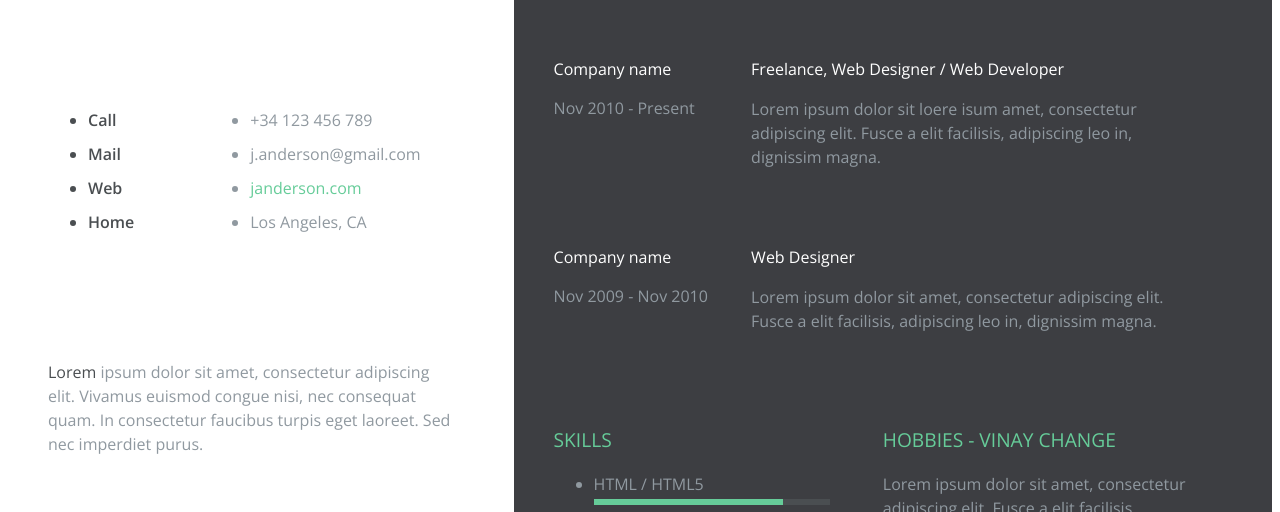
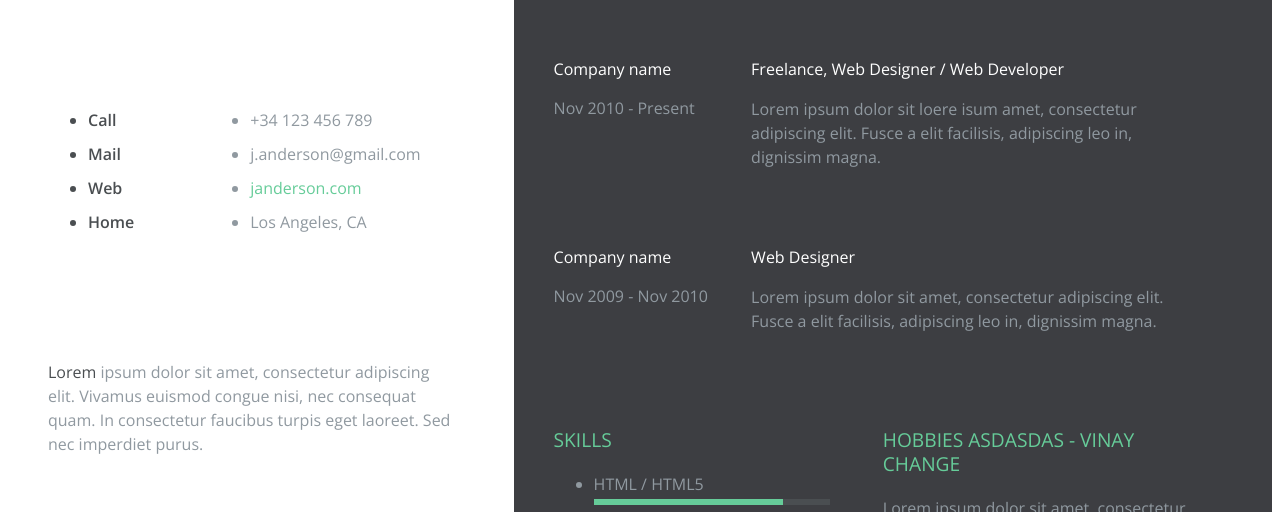
Before and after one commit to vinaynarasimhan/vinaynarasimhan.github.io, a plain HTML site: page index.html in a window 1280 px wide. Shown: the part 262-774 px from the top of the page. Drawn offline with nearby package versions, Linux system fonts and the light colour scheme.

Commit message:
Update index.html
test chnage

```diff
--- a/index.html
+++ b/index.html
@@ -530,7 +530,7 @@ a {
       </div>
 
       <div class="section-wrapper clearfix">
-        <h3 class="section-title">Hobbies - vinay change</h3>  <!-- DESCRIPTION OF YOUR HOBBIES -->
+        <h3 class="section-title">Hobbies  asdasdas - vinay change</h3>  <!-- DESCRIPTION OF YOUR HOBBIES -->
         <p>Lorem ipsum dolor sit amet, consectetur adipiscing elit. Fusce a elit facilisis, adipiscing leo in, dignissim magna.</p>
 
         <p>Lorem ipsum dolor sit amet, consectetur adipiscing elit. Fusce a elit facilisis, adipiscing leo in, dignissim magna.</p>
```
